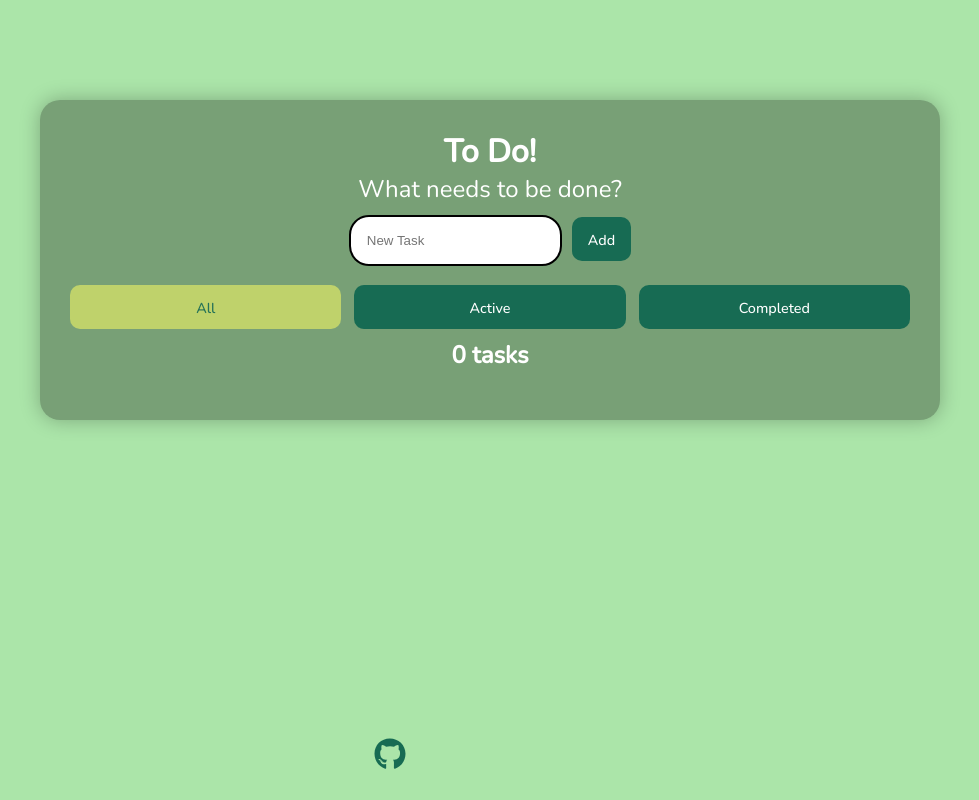
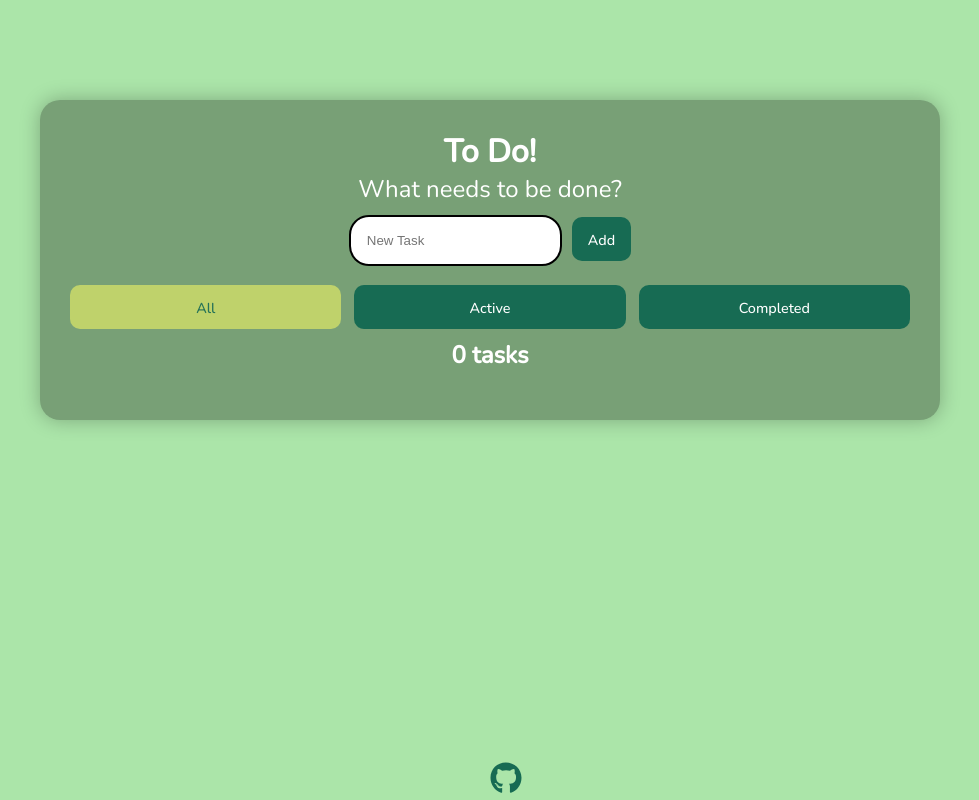
Before and after one commit to hello-sora/todo-react, a React (Create React App) app: page / in a window 1280 px wide. Shown: the whole page, without its empty margins (150-1129 px from the left). Built offline with nearby package versions, Linux system fonts and the light colour scheme.

Commit message:
Center github icon

```diff
--- a/src/index.css
+++ b/src/index.css
@@ -128,11 +128,11 @@ button:hover {
   pointer-events: none;
 }
 .footer {
-  width: 50%;
-  position: absolute;
+  left: 50%;
+  position: fixed;
   bottom: 0;
   text-align: center;
-  margin: auto auto;
+  margin: auto 0;
 }
 .github {
 	font-size: 2rem;
```
